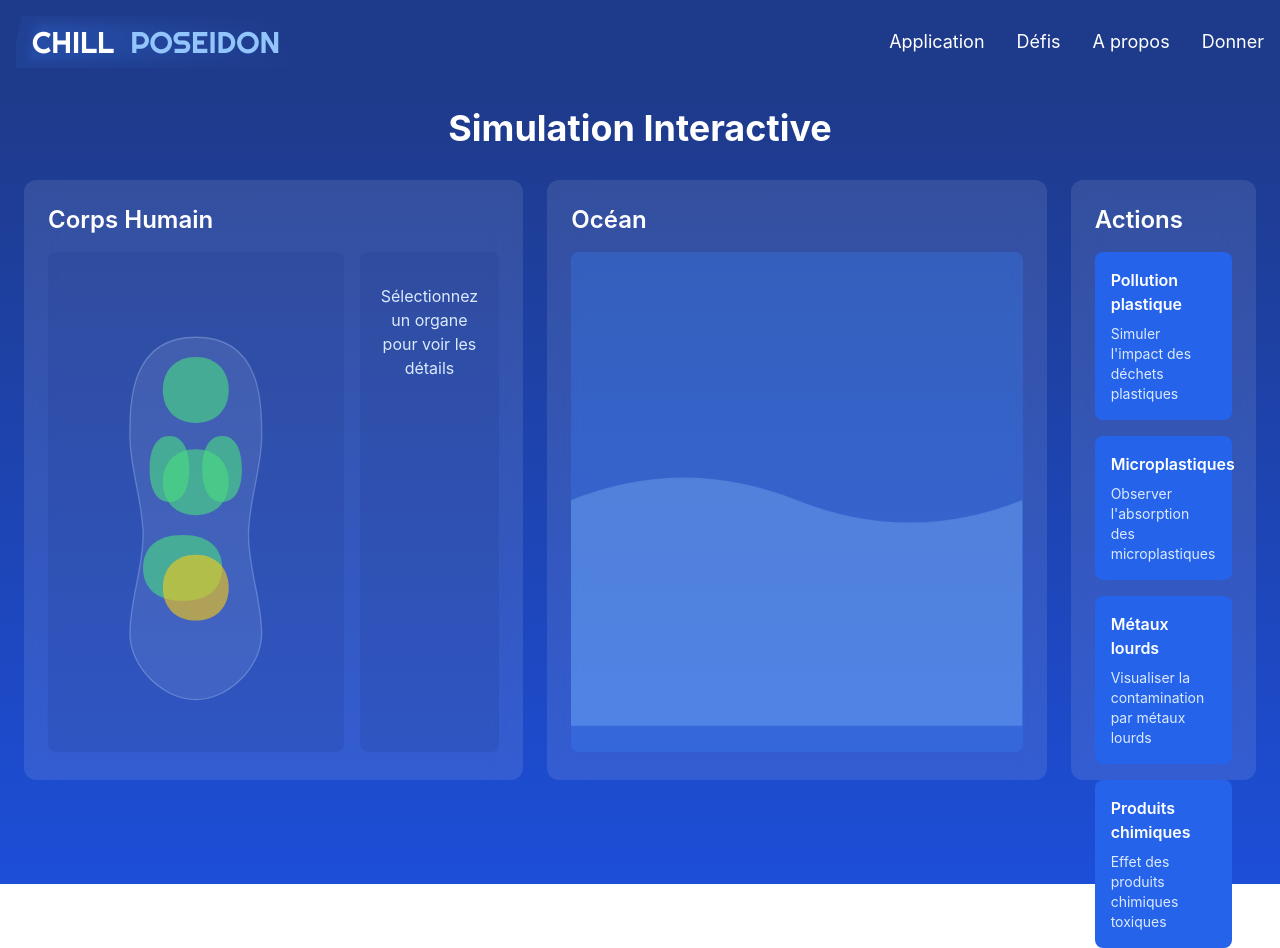
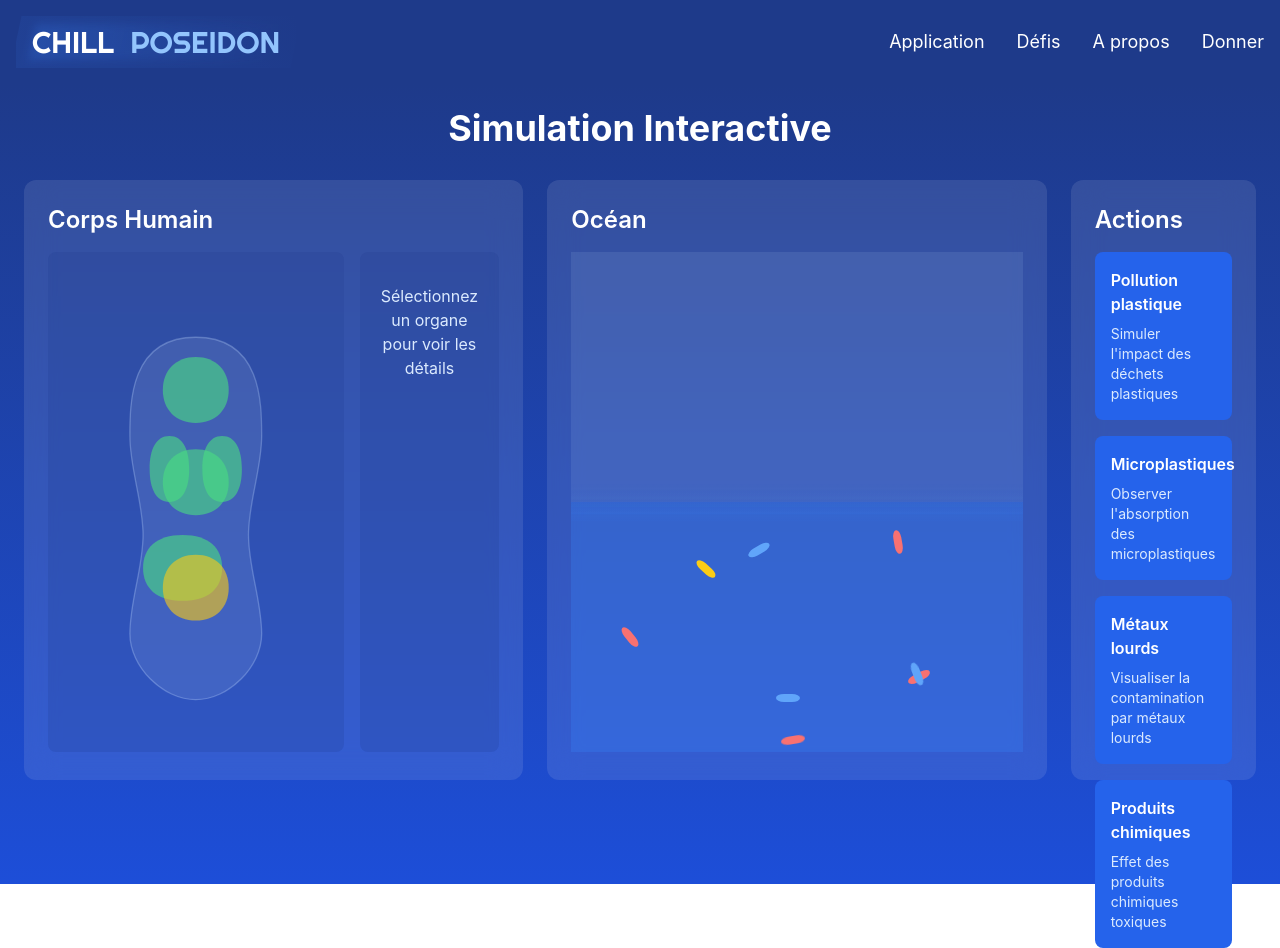
Before and after one commit to achrafElFaiq/LANUITDINFO, a Vue app: page /application in a window 1280 px wide. Built offline with nearby package versions, Linux system fonts and the light colour scheme.

Commit message:
ajout des poissons et des nuages

```diff
--- a/src/components/simulation/Ocean.vue
+++ b/src/components/simulation/Ocean.vue
@@ -1,5 +1,5 @@
 <script setup lang="ts">
-import { ref, watch } from 'vue'
+import { ref, watch, onMounted, onUnmounted } from 'vue'
 
 const props = defineProps<{
   actionActive: number | null
@@ -20,34 +20,154 @@ watch(() => props.actionActive, (nouvelleAction) => {
     genererParticules()
   }
 })
+
+const COULEURS_POISSONS = ['orange-400', 'yellow-400', 'red-400', 'blue-400', 'purple-400']
+
+const poissons = ref<Array<{
+  x: number,
+  y: number,
+  direction: number,
+  vitesse: number,
+  couleur: string
+}>>([])
+
+const genererPoissons = () => {
+  poissons.value = Array.from({ length: 10 }, () => ({
+    x: Math.random() * 100,
+    y: Math.random() * 100,
+    direction: Math.random() * Math.PI * 2,
+    vitesse: 0.5 + Math.random() * 0.5,
+    couleur: COULEURS_POISSONS[Math.floor(Math.random() * COULEURS_POISSONS.length)]
+  }))
+}
+
+const animerPoissons = () => {
+  poissons.value = poissons.value.map(poisson => {
+    let newX = poisson.x + Math.cos(poisson.direction) * poisson.vitesse
+    let newY = poisson.y + Math.sin(poisson.direction) * poisson.vitesse
+
+    // Rebondir sur les bords
+    if (newX < 0 || newX > 100) {
+      poisson.direction = Math.PI - poisson.direction
+      newX = poisson.x
+    }
+    if (newY < 0 || newY > 100) {
+      poisson.direction = -poisson.direction
+      newY = poisson.y
+    }
+
+    return { ...poisson, x: newX, y: newY }
+  })
+}
+
+const nuages = ref<Array<{ x: number, y: number, taille: number }>>([])
+
+const genererNuages = () => {
+  nuages.value = Array.from({ length: 5 }, () => ({
+    x: Math.random() * 100,
+    y: Math.random() * 25, // Restreint au quart supérieur
+    taille: 20 + Math.random() * 30 // Taille entre 20 et 50
+  }))
+}
+
+let animationFrame: number
+
+onMounted(() => {
+  genererPoissons()
+  genererNuages()
+  function animate() {
+    animerPoissons()
+    animationFrame = requestAnimationFrame(animate)
+  }
+  animate()
+})
+
+onUnmounted(() => {
+  cancelAnimationFrame(animationFrame)
+})
 </script>
 
 <template>
   <div class="bg-white/10 backdrop-blur-lg rounded-xl p-6 h-[600px] relative overflow-hidden">
     <h2 class="text-2xl text-white font-semibold mb-4">Océan</h2>
 
-    <div class="relative w-full h-[500px] bg-blue-500/30 rounded-lg">
-      <!-- Vagues animées -->
-      <div class="absolute inset-0 animate-wave opacity-30">
-        <svg viewBox="0 0 100 100" class="w-full h-full">
-          <path
-            d="M0,50 Q25,40 50,50 T100,50 V100 H0 Z"
-            class="fill-blue-300"
-          />
-        </svg>
+    <div class="relative w-full h-[500px] overflow-hidden">
+      <!-- Nuages -->
+      <div v-for="(nuage, index) in nuages"
+           :key="`nuage-${index}`"
+           :style="{
+             left: `${nuage.x}%`,
+             top: `${nuage.y}%`,
+             width: `${nuage.taille}%`,
+             transform: 'translate(-50%, -50%)'
+           }"
+           class="absolute aspect-[2/1] cloud-float opacity-20"
+      >
+        <div class="w-full h-full bg-white rounded-full filter blur-md"></div>
       </div>
 
+      <!-- Partie air (ciel) -->
+      <div class="absolute inset-0 h-1/2 bg-blue-200/10"></div>
+
+      <!-- Partie eau -->
+      <div class="absolute inset-0 top-1/2 bg-blue-500/30">
+        <!-- Surface de l'eau animée -->
+        <div class="absolute -top-4 left-0 w-full">
+          <div class="wave1 relative h-8 opacity-30"></div>
+          <div class="wave2 relative h-8 -mt-6 opacity-20"></div>
+        </div>
+
+        <!-- Particules et poissons (confinés dans l'eau) -->
+        <div class="relative w-full h-full">
           <!-- Particules polluantes -->
           <div v-for="(particule, index) in particulesPolluantes"
                :key="index"
                :style="{
                  left: `${particule.x}%`,
-             top: `${particule.y}%`,
+                 top: `${Math.min(particule.y, 100)}%`,
                  transform: 'translate(-50%, -50%)'
                }"
                class="absolute w-2 h-2 rounded-full transition-all duration-1000"
                :class="particule.type === 'plastique' ? 'bg-red-400' : 'bg-yellow-400'"
           />
+
+          <!-- Poissons (confinés dans l'eau) -->
+          <div v-for="(poisson, index) in poissons"
+               :key="`poisson-${index}`"
+               :style="{
+                 left: `${poisson.x}%`,
+                 top: `${Math.min(poisson.y, 95)}%`,
+                 transform: `translate(-50%, -50%) rotate(${(poisson.direction + Math.PI/2)}rad)`
+               }"
+               class="absolute w-4 h-6 transition-transform duration-300"
+          >
+            <div class="w-full h-full rounded-full transform scale-x-50" :class="`bg-${poisson.couleur}`" />
+          </div>
+        </div>
+      </div>
     </div>
   </div>
 </template>
+
+<style scoped>
+.wave1 {
+  background: linear-gradient(to bottom, transparent, rgba(59, 130, 246, 0.3));
+  animation: wave 8s cubic-bezier(0.36, 0.45, 0.63, 0.53) infinite;
+  transform: translate3d(0, 0, 0);
+}
+
+.wave2 {
+  background: linear-gradient(to bottom, transparent, rgba(59, 130, 246, 0.3));
+  animation: wave 10s cubic-bezier(0.36, 0.45, 0.63, 0.53) infinite;
+  transform: translate3d(0, 0, 0);
+}
+
+.cloud-float {
+  animation: floatCloud 20s linear infinite;
+}
+
+@keyframes floatCloud {
+  from { transform: translate(-50%, -50%) translateX(-100vw); }
+  to { transform: translate(-50%, -50%) translateX(100vw); }
+}
+</style>
```
Lines whose indentation alone changed are shown as unchanged.
